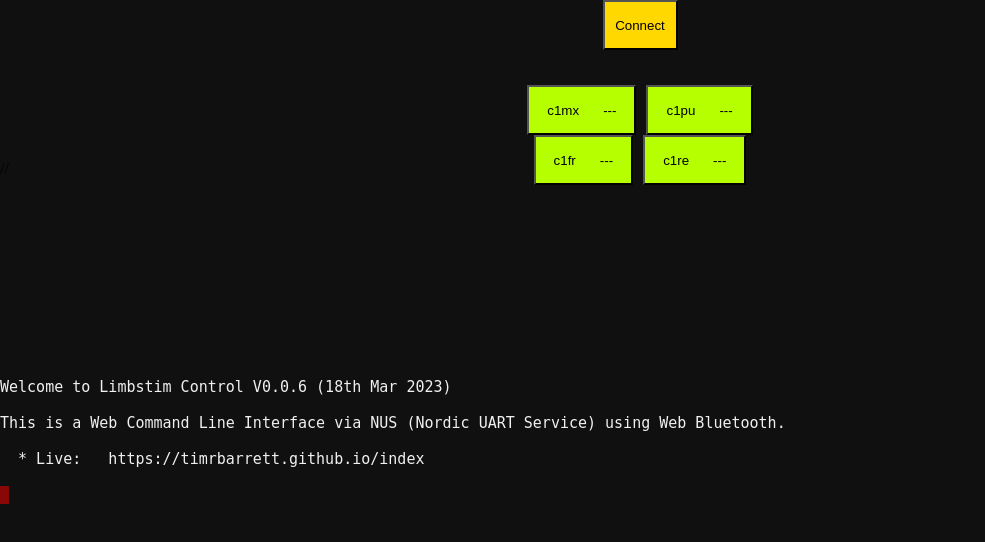
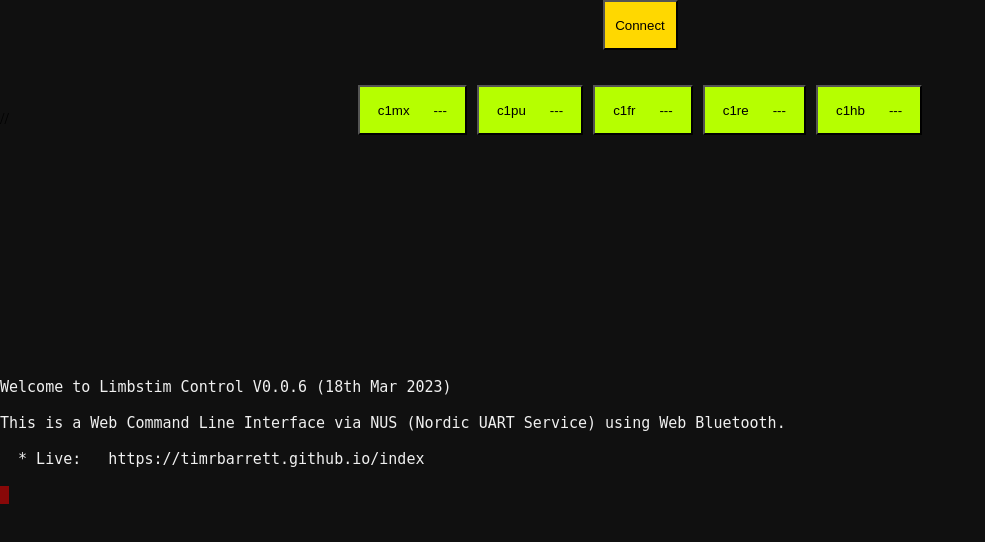
Before and after one commit to timrbarrett/timrbarrett.github.io, a plain HTML site: page index.html in a window 1280 px wide. Shown: the whole page, without its empty margins (0-985 px from the left). Drawn offline with nearby package versions, Linux system fonts and the light colour scheme.

Commit message:
added c1hb
added c1hb

```diff
--- a/index.html
+++ b/index.html
@@ -132,14 +132,16 @@
                 <span class="button__etltype" onclick="c1puPressed()">c1pu</span>
                 <span class="button__value">---</span>
             </button>
-        </div>
-        <div id="presentationPanel" class="button-group">
             <button id="c1fr" type="button" class="displayButton">
                 <span class="button__etltype" onclick="c1frPressed()">c1fr</span>
                 <span class="button__value">---</span>
             </button>
             <button id="c1re" type="button" class="displayButton">
                 <span class="button__etltype" onclick="c1rePressed()">c1re</span>
+                <span class="button__value">---</span>
+            </button>
+            <button id="c1hb" type="button" class="displayButton">
+                <span class="button__etltype" onclick="c1hbPressed()">c1hb</span>
                 <span class="button__value">---</span>
             </button>
         </div>
```
